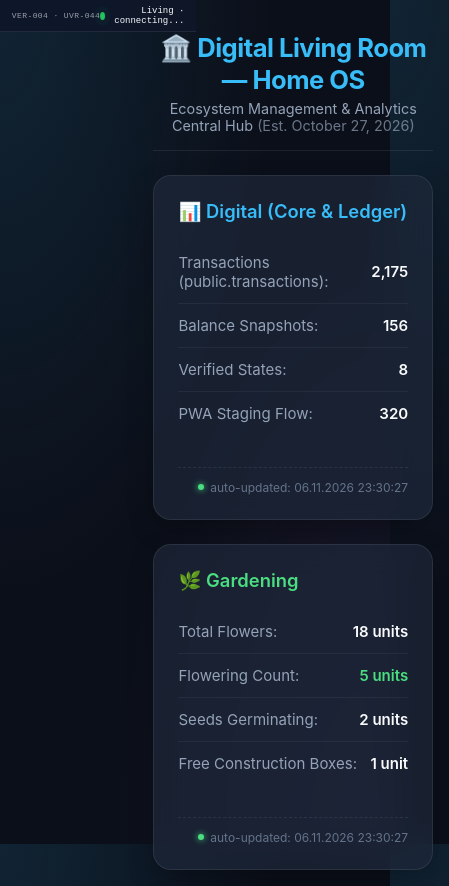
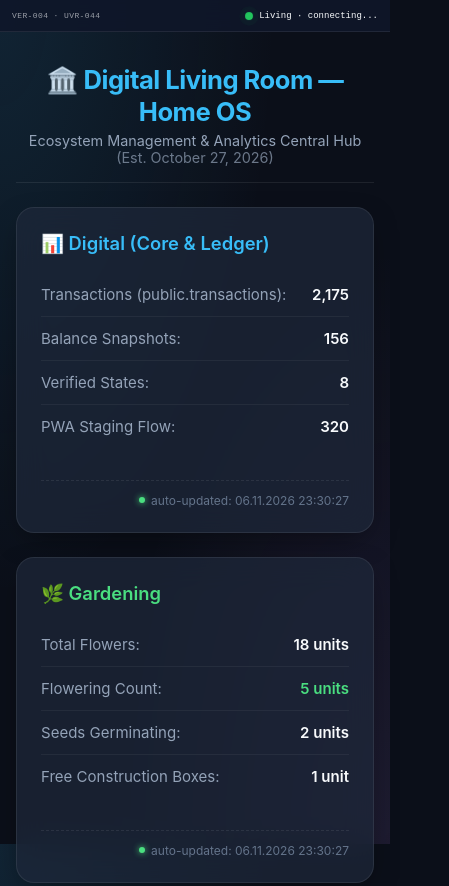
Before and after one commit to dmitry-lab-git/Projects, a plain HTML site: page digital_living_room/index.html in a window 390 px wide. Shown: the top 886 px of the page, 449 px wide, since content can reach past the window. Drawn offline with Linux system fonts and the light colour scheme.

Commit message:
fix: full css restore with sticky os-statusbar

```diff
--- a/digital_living_room/styles.css
+++ b/digital_living_room/styles.css
@@ -28,17 +28,71 @@ body {
     background-attachment: fixed;
     color: var(--text-main);
     margin: 0;
-    padding: clamp(16px, 3vw, 36px);
+    padding: 0;
+    display: block;
+    min-height: 100vh;
+    width: 100%;
+    overflow-x: hidden;
+}
+
+/* Sticky OS Statusbar - единственный источник правды */
+#os-statusbar {
+    position: sticky;
+    top: 0;
+    left: 0;
+    right: 0;
+    z-index: 9999;
     display: flex;
-    justify-content: center;
+    justify-content: space-between;
     align-items: center;
-    min-height: 100vh;
+    height: 36px;
+    padding: 0 16px;
+    background: rgba(15, 23, 42, 0.9);
+    backdrop-filter: blur(12px);
+    -webkit-backdrop-filter: blur(12px);
+    border-bottom: 1px solid rgba(255, 255, 255, 0.08);
+    font-family: monospace;
+    box-sizing: border-box;
+    width: 100%;
+}
+
+#version-meta {
+    font-size: 9px;
+    opacity: 0.6;
+    letter-spacing: 0.05em;
+    white-space: nowrap;
+}
+
+#live-indicator {
+    font-size: 11px;
+    text-align: right;
+    display: flex;
+    align-items: center;
+    gap: 6px;
+}
+
+.live-dot {
+    width: 8px;
+    height: 8px;
+    background-color: #22c55e;
+    border-radius: 50%;
+    display: inline-block;
+    box-shadow: 0 0 8px rgba(34, 197, 94, 0.6);
+    animation: pulse-dot 2s infinite;
+}
+
+@keyframes pulse-dot {
+    0% { transform: scale(0.95); box-shadow: 0 0 0 0 rgba(34, 197, 94, 0.7); }
+    70% { transform: scale(1); box-shadow: 0 0 0 6px rgba(34, 197, 94, 0); }
+    100% { transform: scale(0.95); box-shadow: 0 0 0 0 rgba(34, 197, 94, 0); }
 }
 
 .container {
     max-width: 1120px;
     width: 100%;
     margin: 0 auto;
+    padding: 24px 16px;
+    padding-top: 24px;
 }
 
 header {
@@ -66,7 +120,6 @@ header p {
     font-size: clamp(0.9rem, 1.2vw, 1.05rem);
 }
 
-/* Сетка дашборда */
 .grid {
     display: grid;
     grid-template-columns: repeat(2, 1fr);
@@ -200,7 +253,6 @@ header p {
     box-shadow: 0 0 6px var(--accent-green);
 }
 
-/* Сетка утилизации */
 .waste-grid {
     display: grid;
     grid-template-columns: 1fr;
@@ -255,26 +307,22 @@ header p {
     white-space: nowrap;
 }
 
-/* Breakpoints */
 @media (max-width: 767px) {
     .waste-grid {
         grid-template-columns: 1fr;
         gap: 32px;
     }
-
     .waste-col th {
         font-size: 11px;
         text-transform: uppercase;
         opacity: 0.7;
         white-space: nowrap;
     }
-
     .waste-col td {
         font-size: 14px;
         line-height: 1.3;
         padding: 12px 4px;
     }
-
     #col-point {
         border-top: 1px dashed rgba(255, 255, 255, 0.12);
         padding-top: 12px;
@@ -332,45 +380,13 @@ footer a:hover {
     .card-full {
         grid-column: auto;
     }
-    body {
-        align-items: flex-start;
-    }
 }
 
-.live-sticky-banner {
-    position: fixed;
-    top: 0;
-    left: 0;
-    width: 100%;
-    background-color: rgba(15, 23, 42, 0.95);
-    color: #38bdf8;
-    text-align: center;
-    padding: 8px 16px;
-    font-size: 0.85rem;
-    font-weight: 500;
-    letter-spacing: 0.5px;
-    z-index: 1000;
-    backdrop-filter: blur(8px);
-    border-bottom: 1px solid rgba(56, 189, 248, 0.2);
-    display: flex;
-    align-items: center;
-    justify-content: center;
-    gap: 8px;
-    box-shadow: 0 4px 6px -1px rgba(0, 0, 0, 0.1);
+@media (max-width: 600px) {
+    #os-statusbar {
+        height: 32px;
+        padding: 0 12px;
+    }
+    #version-meta { font-size: 8px; }
+    #live-indicator { font-size: 9px; }
 }
-
-.live-sticky-banner .pulse-dot {
-    width: 8px;
-    height: 8px;
-    background-color: #22c55e;
-    border-radius: 50%;
-    display: inline-block;
-    box-shadow: 0 0 0 rgba(34, 197, 94, 0.4);
-    animation: pulse 2s infinite;
-}
-
-@keyframes pulse {
-    0% { transform: scale(0.95); box-shadow: 0 0 0 0 rgba(34, 197, 94, 0.7); }
-    70% { transform: scale(1); box-shadow: 0 0 0 6px rgba(34, 197, 94, 0); }
-    100% { transform: scale(0.95); box-shadow: 0 0 0 0 rgba(34, 197, 94, 0); }
-}
```
